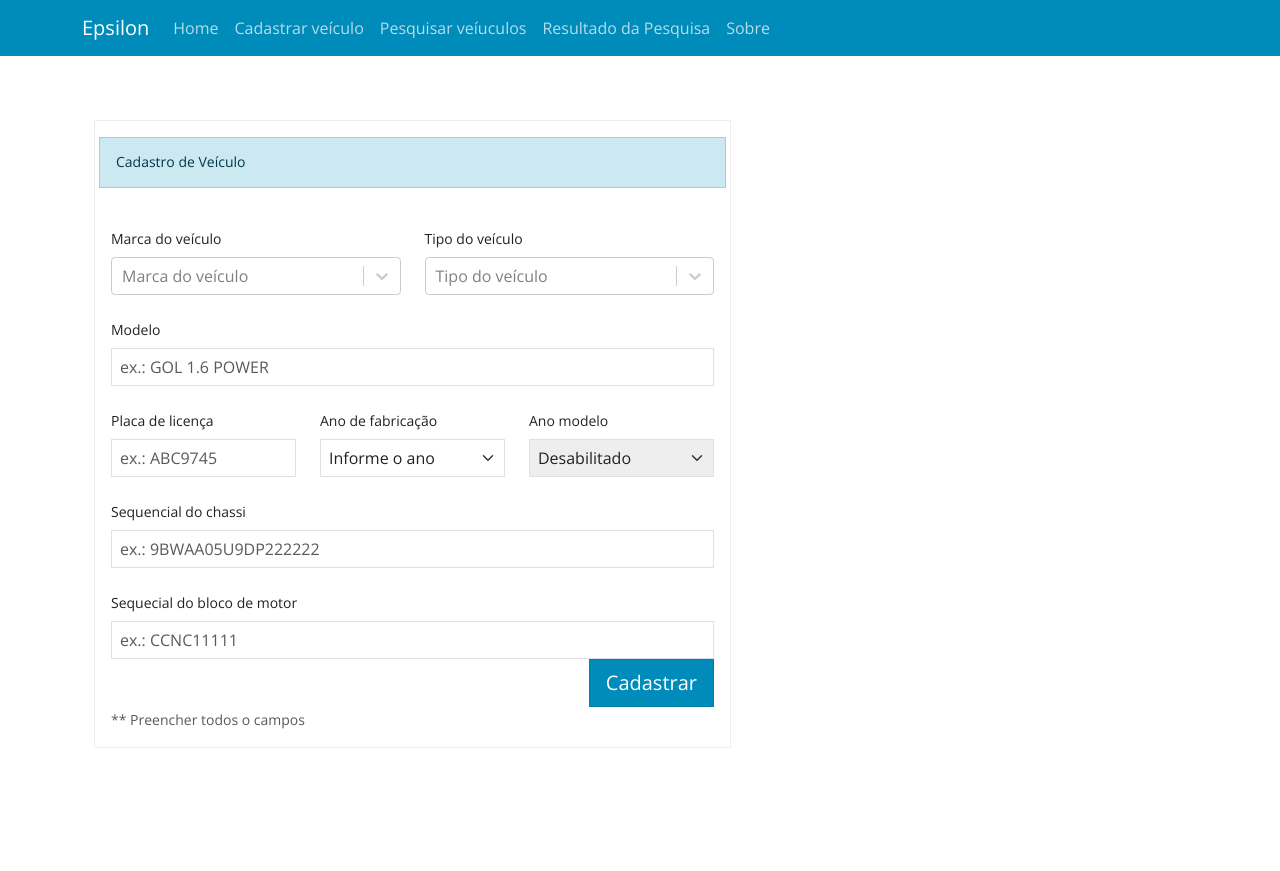
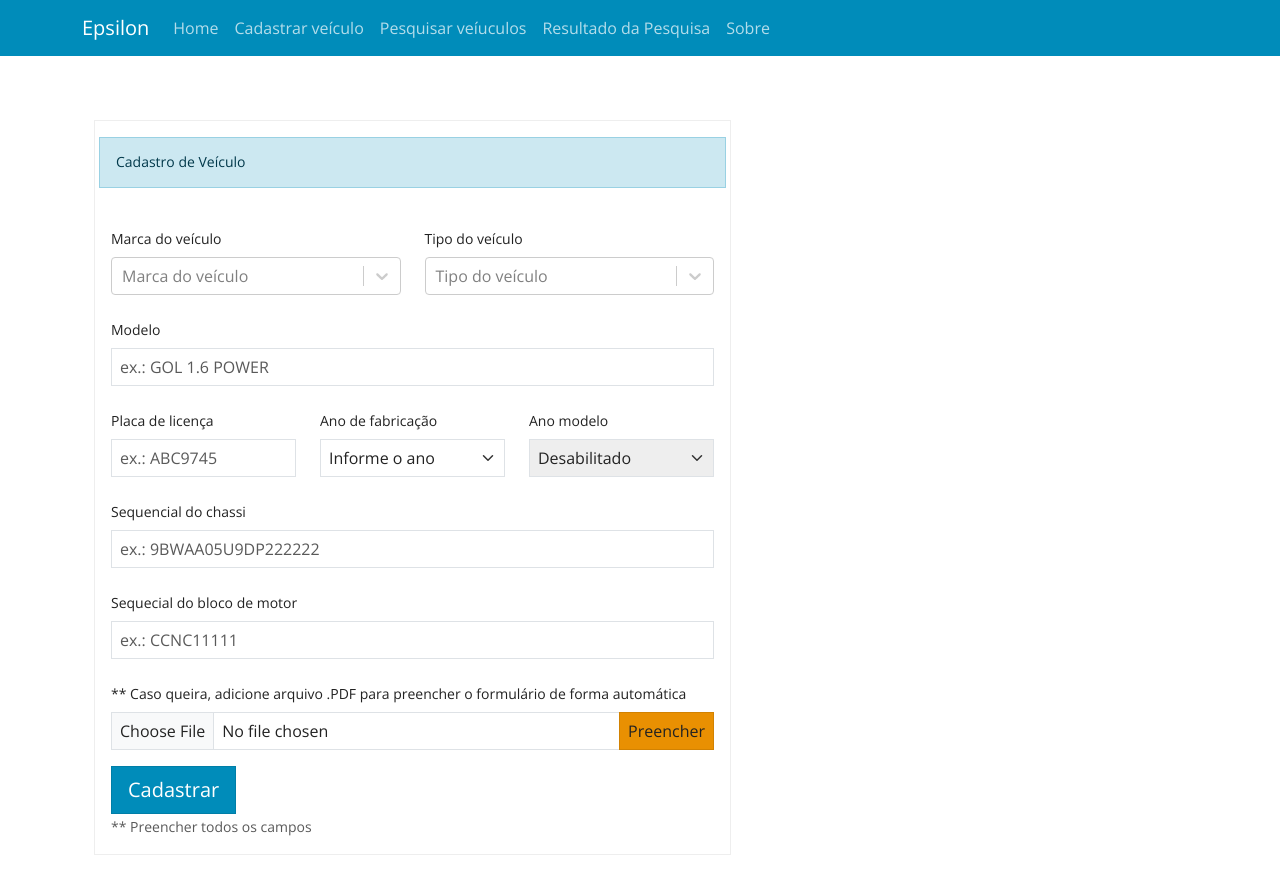
Before and after one commit to eduardotanabe/projeto-epsilon-front, a React (Create React App) app: page /cadastrar-veiculo in a window 1280 px wide. Before the commit the page ends 800 px from the top, so only its background shows below. Built offline with nearby package versions, Linux system fonts and the light colour scheme; no server answers.

Commit message:
Funcionalidade preenchimento com uso do PDF

```diff
--- a/src/components/tratamento-pdf/leitor-pdf.js
+++ /dev/null
@@ -1,18 +0,0 @@
-export default (props) => {
-
-    function lerPdf(e) {
-        let files = e.target.files
-        let reader = new FileReader()
-        reader.readAsText(files[0])
-
-        reader.onload = (e) => {
-            console.log(e.target.result)
-        }
-    }
-
-    return(
-        <div>
-            <input className="custom-file-input" type="file" name="file" onChange={(e) => lerPdf(e)}/>
-        </div>
-    )
-}
--- a/src/views/Cadastrar-veiculo.js
+++ b/src/views/Cadastrar-veiculo.js
@@ -1,11 +1,9 @@
 import React, { useState } from "react"
 import axios from "axios"
-import VeiculoService from "../service/veiculo-service"
 import AsyncSelect from 'react-select/async'
 
 import SelectListaAno from "../components/formulario/selectListaAno"
 import SelectAnoModelo from "../components/formulario/selectAnoModelo"
-import LeitorPdf from "../components/tratamento-pdf/leitor-pdf"
 
 export default function CadastrarVeiculo() {
     const [modelo, setModelo] = useState("")
@@ -17,7 +15,7 @@ export default function CadastrarVeiculo() {
     const [marcaSelecionada, setMarcaSelecionada] = useState({})
     const [tipoVeiculoSelecionado, setTipoVeiculoSelecionado] = useState({})
 
-    const [teste, setTeste] = useState({})
+    const [arquivoPdf, setArquivoPdf] = useState(null)
 
     let listaMarcas = []
     let listaTiposVeiculo = []
@@ -36,11 +34,31 @@ export default function CadastrarVeiculo() {
         return veiculo
     }
 
+    async function preencherFormulario(arquivo) {
+        const url = 'veiculos/uploads'
+        const formData = new FormData()
+        await formData.append('file', arquivo)
+        const config = {
+            headers: {
+                'content-type': 'multipart/form-data',
+            }
+        }
+
+        axios.post(url, formData, config)
+            .then(result => {
+                console.log(result.data)
+                setAnoFabricacao(result.data.anoFabricacao)
+                setModelo(result.data.modelo)
+                setAnoModelo(result.data.anoModelo)
+                setAnoModelo(result.data.anoModelo)
+                setSequencialChassi(result.data.sequencialChassi)
+                setSequencialMotor(result.data.sequencialMotor)
+                setPlacaLicenca(result.data.placaLicenca)
+            })
+    }
+
     async function cadastrar() {
         let veiculo = await preencherParaEnvio()
-        // setTeste(veiculo)
-        console.log(veiculo)
-
         axios.post('veiculos/', veiculo)
             .then(
                 result => console.log(veiculo),
@@ -136,7 +154,11 @@ export default function CadastrarVeiculo() {
                                 <div className="form-group">
                                     <SelectListaAno
                                         titulo={"Ano de fabricação"}
-                                        anoClicado={ano => setAnoFabricacao(ano)} />
+                                        anoClicado={ano => {
+                                            setAnoFabricacao(ano)
+                                            setAnoModelo(ano)
+                                        }
+                                        } />
                                 </div>
 
                             </div>
@@ -153,7 +175,7 @@ export default function CadastrarVeiculo() {
                             </div>
                         </div>
                         <div>
-                            <div className="form-group">
+                            <div>
                                 <label className="form-label mt-4">Sequencial do chassi</label>
                                 <input type="text" className="form-control" id="sequencial-chassi" aria-describedby="emailHelp"
                                     placeholder="ex.: 9BWAA05U9DP222222"
@@ -168,10 +190,23 @@ export default function CadastrarVeiculo() {
                                     onChange={e => setSequencialMotor(e.target.value.toUpperCase().trim())} />
                             </div>
                         </div>
-                        <div className="modal-footer">
+
+                        <div>
+                            <label htmlFor="formFile" className="form-label mt-4">** Caso queira, adicione arquivo .PDF para preencher o formulário de forma automática</label>
+                            <div className="form-group">
+                                <div className="input-group mb-3">
+                                    <input type="file" name="file" id="formFile" className="form-control" onChange={e => setArquivoPdf(e.target.files[0])}/>
+                                    <div className="input-group-append">
+                                        <button className="btn btn-warning btn-outline-secondary" type="button"
+                                            onClick={e => preencherFormulario(arquivoPdf)}>Preencher</button>
+                                    </div>
+                                </div>
+                            </div>
+                        </div>
+                        <div >
                             <button type="button" className="btn btn-primary btn-lg" onClick={cadastrar}>Cadastrar</button>
                         </div>
-                        <small className="form-text text-muted">** Preencher todos o campos</small>
+                        <small className="form-text text-muted">** Preencher todos os campos</small>
 
                     </div>
                 </form>
```
